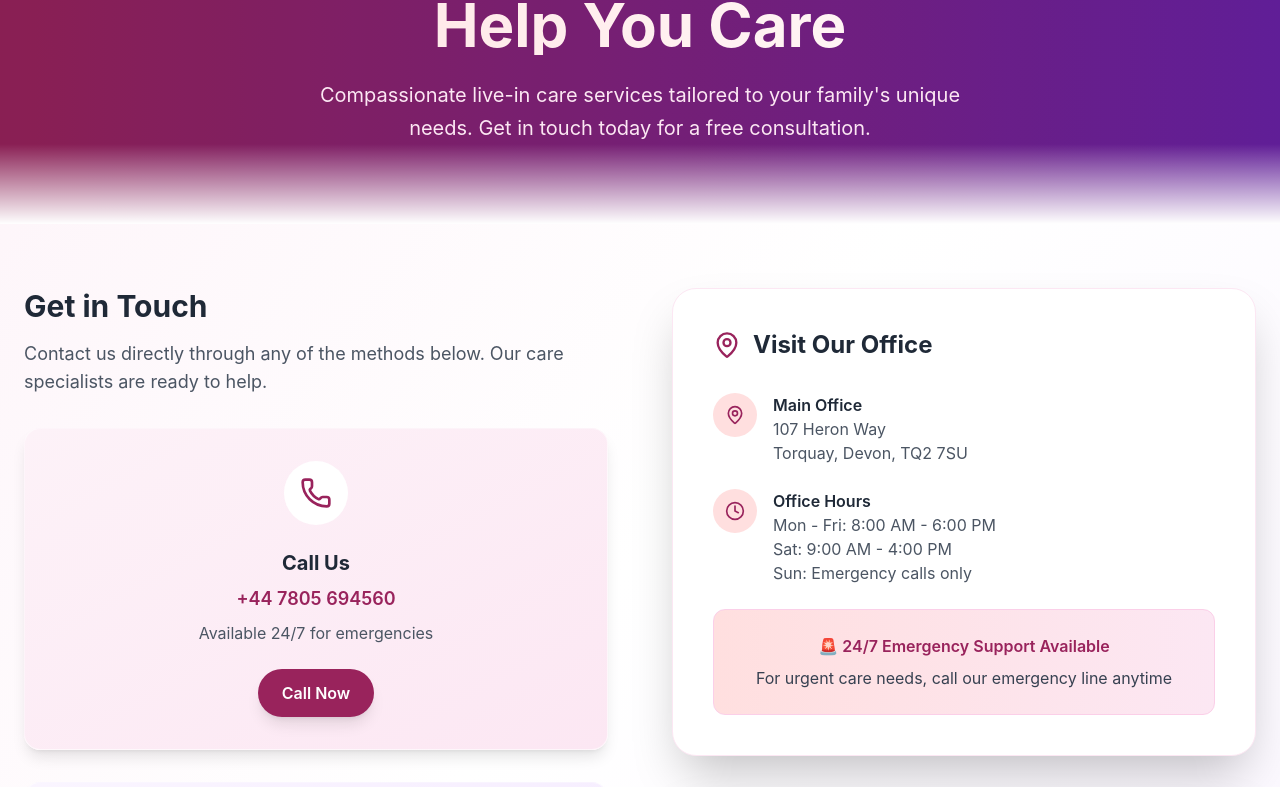
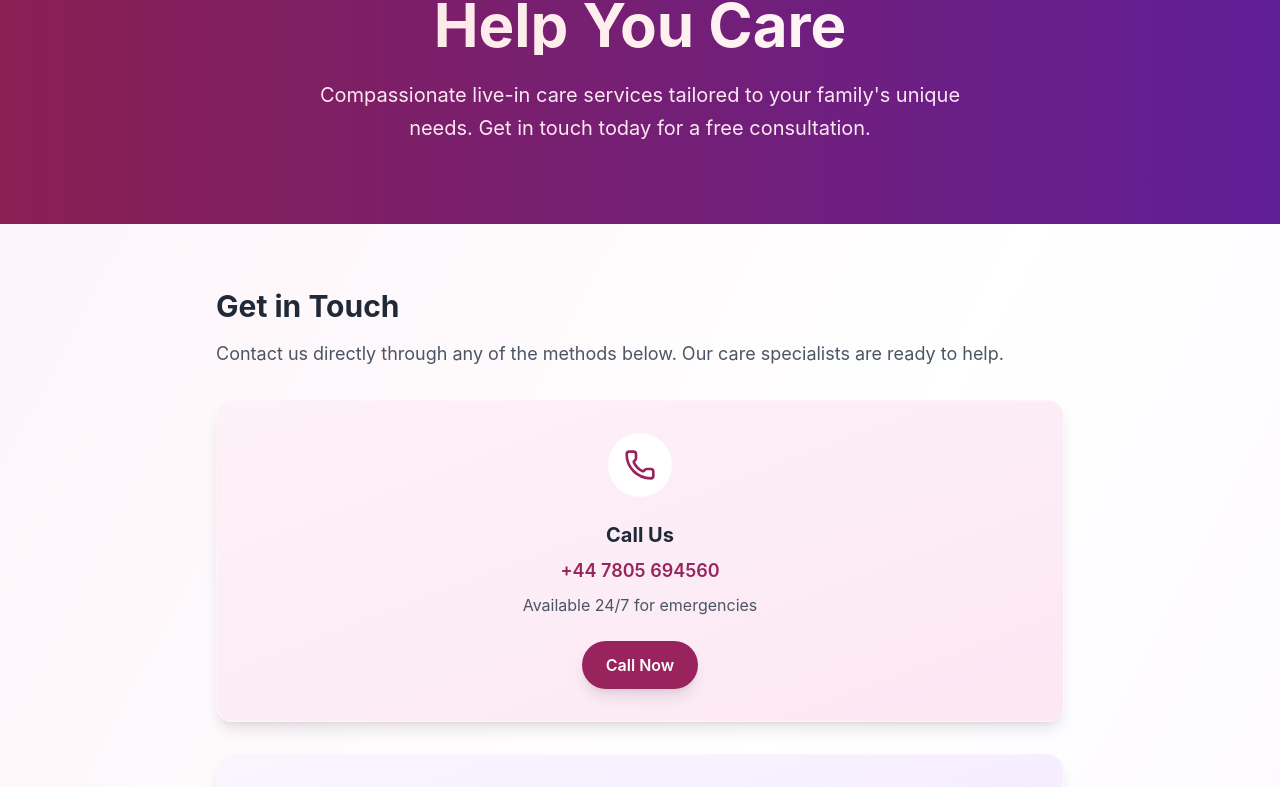
Before and after one commit to Nirmalnio/SkylineHealth, a React (Create React App) app: page /contact-us in a window 1280 px wide. Shown: the part 329-1116 px from the top of the page. Built offline with nearby package versions, Linux system fonts and the light colour scheme.

Commit message:
Fixed Contact Us issue

```diff
--- a/src/pages/Contact.js
+++ b/src/pages/Contact.js
@@ -91,11 +91,11 @@
             </p>
           </div>
         </div>
-        <div className="absolute bottom-0 left-0 right-0 h-20 bg-gradient-to-t from-white to-transparent"></div>
+        {/* <div className="absolute bottom-0 left-0 right-0 h-20 bg-gradient-to-t from-white to-transparent"></div> */}
       </div>
 
-      <div className="max-w-7xl mx-auto px-6 py-16">
-        <div className="grid lg:grid-cols-2 gap-16">
+      <div className="max-w-4xl mx-auto px-6 py-16">
+        <div className="flex flex-col gap-16">
           {/* Contact Methods - Now in main content area */}
           <div className="space-y-8">
             <div className="mb-8">
```
